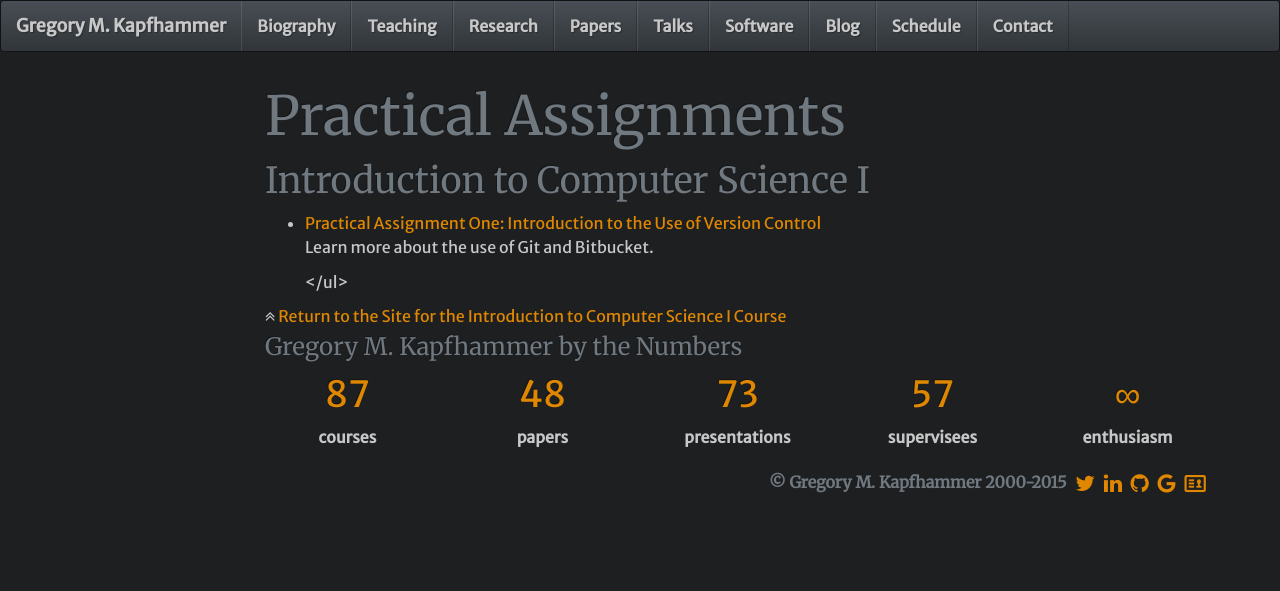
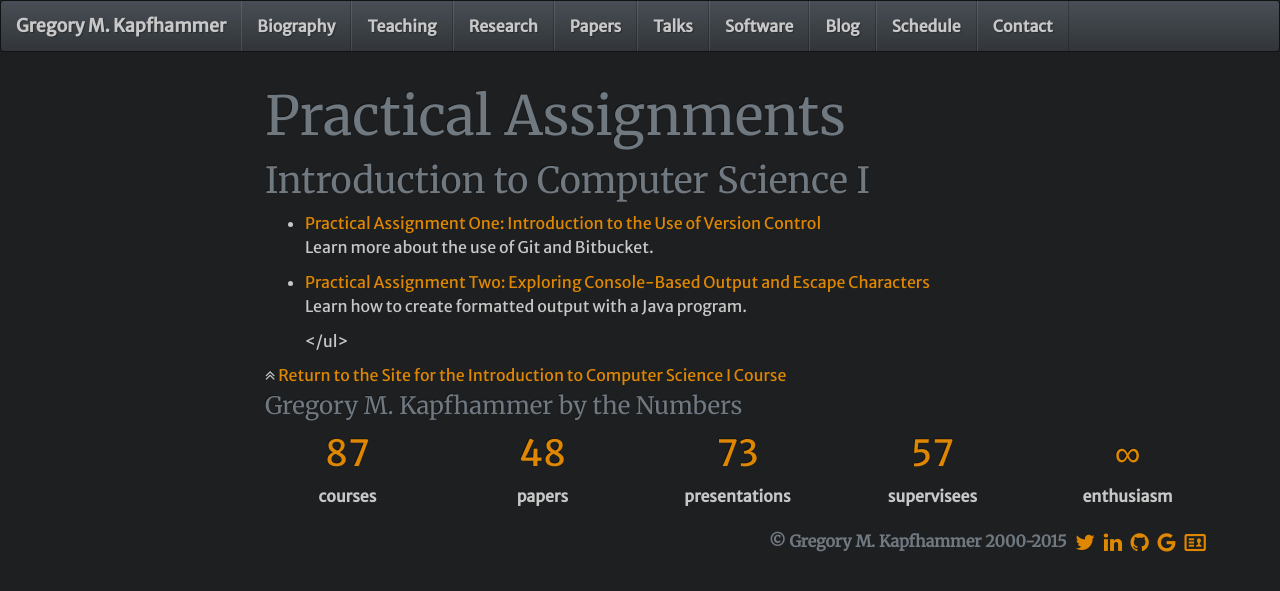
Before and after one commit to geerc/www, a Jekyll site: the page built from gkapfham/teaching/cs111F2015/practicals.md, in a window 1280 px wide. Shown: the top 591 px of the page. Built offline with Jekyll 4.4.1, drawn with Linux system fonts in a browser that asks for light colours; nearby versions of some CDN libraries; Markdown is read by kramdown in place of the engine named in the settings; comment, search, counter and statistics services are not loaded.

Commit message:
Adding in the new practical assignment to the practicals file for cs111F2015.

```diff
--- a/gkapfham/teaching/cs111F2015/practicals.md
+++ b/gkapfham/teaching/cs111F2015/practicals.md
@@ -19,4 +19,6 @@ backup: ../../../
 
 <li><a href="{{site.baseurl}}teaching/cs111F2015/provide/practicals/practical01/cs111F2015_practical01.pdf">Practical Assignment One: Introduction to the Use of Version Control</a> <p>Learn more about the use of Git and Bitbucket.</p>
 
+<li><a href="{{site.baseurl}}teaching/cs111F2015/provide/practicals/practical02/cs111F2015_practical02.pdf">Practical Assignment Two: Exploring Console-Based Output and Escape Characters</a> <p>Learn how to create formatted output with a Java program.</p>
+
 </ul>
```
